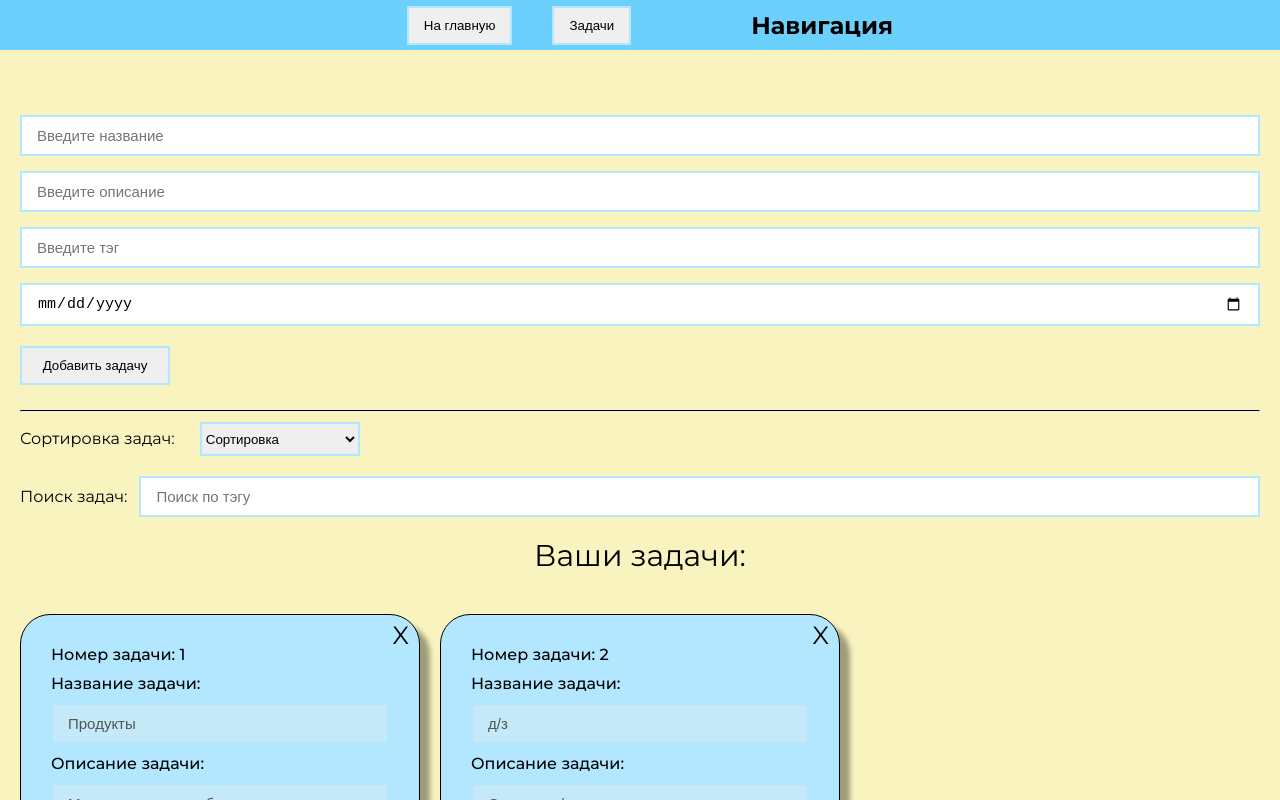
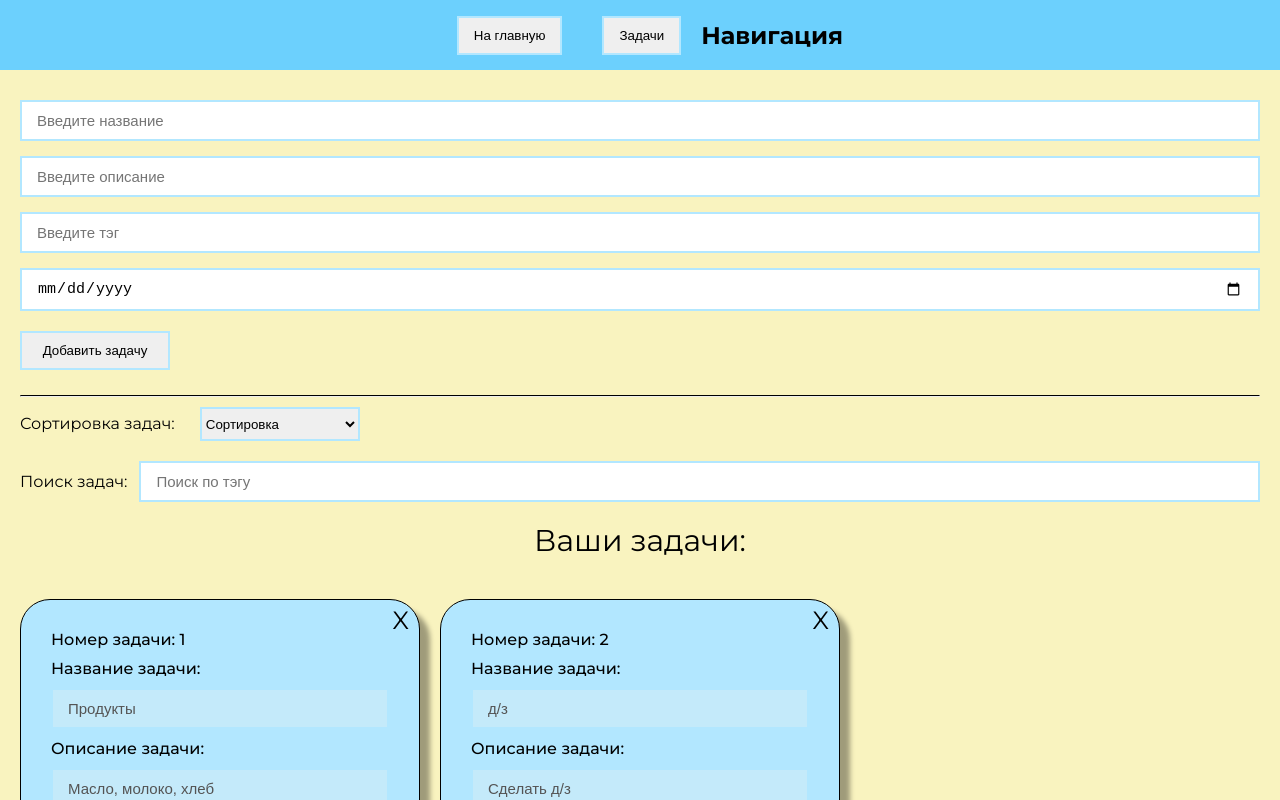
Before and after one commit to dimitriev01/testAlderaSoft, a React (Create React App) app in the folder project/: page /tasks in a window 1280 px wide. Shown: the top 800 px of the page. Built offline with nearby package versions, Linux system fonts and the light colour scheme.

Commit message:
refactoring

```diff
--- a/project/src/components/UI/Navbar/Navbar.scss
+++ b/project/src/components/UI/Navbar/Navbar.scss
@@ -1,19 +1,17 @@
 
 .nav {
+  z-index: 1;
   position: fixed;
   background-color: #6cd0fd;
   width: 100%;
-  height: 50px;
+  height: 70px;
   display: flex;
   justify-content: center;
   align-items: center;
-  &-links{
-    margin-right: 100px;
-  }
+
   &-link {
     margin: 0 20px;
   }
-  &-title {
 
-  }
+
 }
--- a/project/src/components/UI/TaskForm/TaskForm.jsx
+++ b/project/src/components/UI/TaskForm/TaskForm.jsx
@@ -22,8 +22,9 @@ const TaskForm = ({ createTask }) => {
     }
 
     return (
-        <form className={cl.form}>
+        <form className={cl.form} action="/example/handler.php">
             <MyInput
+                required
                 autoFocus
                 autoComplete='off'
                 value={task.nameTask.trim()}
@@ -33,6 +34,7 @@ const TaskForm = ({ createTask }) => {
                 placeholder='Введите название'
             />
             <MyInput
+                required
                 autoComplete='off'
                 value={task.descriptionTask.trim()}
                 onChange={e => setTask({ ...task, descriptionTask: e.target.value })}
@@ -41,6 +43,7 @@ const TaskForm = ({ createTask }) => {
                 placeholder='Введите описание'
             />
             <MyInput
+                required
                 autoComplete='off'
                 value={task.tagTask.trim()}
                 onChange={e => setTask({ ...task, tagTask: e.target.value })}
@@ -49,6 +52,7 @@ const TaskForm = ({ createTask }) => {
                 placeholder='Введите тэг'
             />
             <MyInput
+                required
                 value={task.period}
                 onChange={e => setTask({ ...task, period: e.target.value })}
                 type='date'
--- a/project/src/components/UI/TaskForm/TaskForm.module.scss
+++ b/project/src/components/UI/TaskForm/TaskForm.module.scss
@@ -1,5 +1,5 @@
 .form{
-    margin: 25px 0;
+    margin-bottom: 25px;
     display: flex;
     flex-direction: column;
 }
--- a/project/src/components/UI/quote/QuoteOfDay.jsx
+++ b/project/src/components/UI/quote/QuoteOfDay.jsx
@@ -26,7 +26,7 @@ const QuoteOfDay = () => {
 
   if (error){
     return (
-      <div className={cl.error}>Невозможно получить цитату дня. Сервер не отвечает</div>
+      <div className={cl['quote-error']}>Невозможно получить цитату дня. Сервер не отвечает</div>
     )
   }
 
--- a/project/src/components/UI/quote/QuoteOfDay.module.scss
+++ b/project/src/components/UI/quote/QuoteOfDay.module.scss
@@ -22,8 +22,8 @@
     &__icon{
         font-size: 30px;
     }
+    &-error{
+        color: red;
+        text-align: center;
+    }
 }
-
-.error{
-    color: red;
-}
--- a/project/src/components/UI/task/Task.module.scss
+++ b/project/src/components/UI/task/Task.module.scss
@@ -5,7 +5,7 @@
     background: #b2e7ff;
     border: 1px solid #000;
     border-radius: 30px;
-    width: 400px;
+    max-width: 400px;
     height: 500px;
     padding: 30px;
     display: flex;
--- a/project/src/styles/App.scss
+++ b/project/src/styles/App.scss
@@ -23,7 +23,7 @@ body{
 }
 
 .container{
-    padding: 90px 20px 20px 20px;
+    padding: 100px 20px 20px 20px;
     max-width: 1920px;
     width: 100%;
     margin: 0 auto;
```
